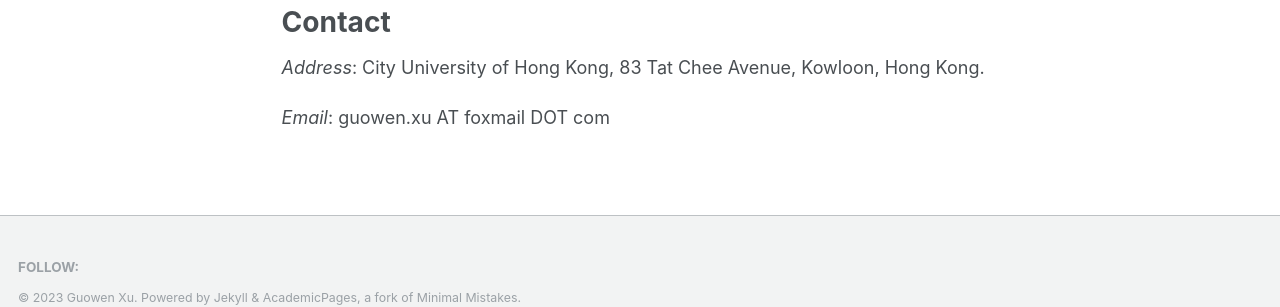
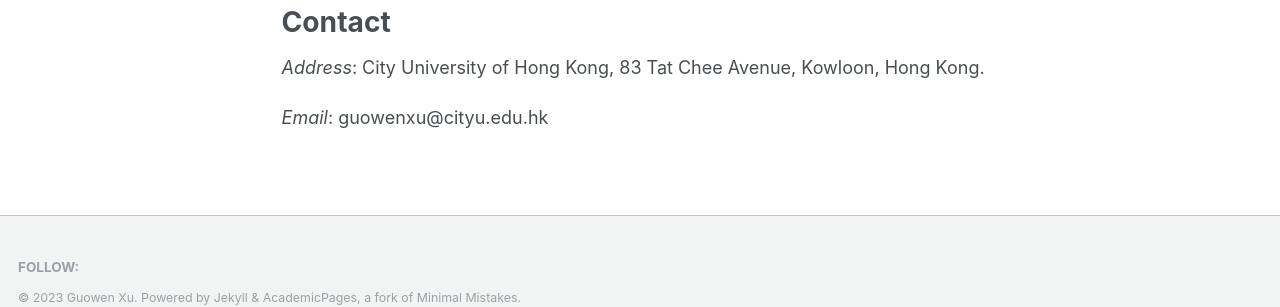
Before and after one commit to Guowen-xu/guowen-xu.github.io, a Jekyll site: the page built from _pages/about.md, in a window 1280 px wide and 900 px high, scrolled down 1127 px. Shown: the part 557-864 px from the top of the window. Built offline with Jekyll 4.4.1, drawn with Linux system fonts in a browser that asks for light colours; some web fonts are replaced.

Commit message:
Update about.md

```diff
--- a/_pages/about.md
+++ b/_pages/about.md
@@ -44,4 +44,4 @@ Contact
 ======
 *Address*: City University of Hong Kong, 83 Tat Chee Avenue, Kowloon, Hong Kong.
 
-*Email*: guowen.xu AT foxmail DOT com
+*Email*: guowenxu@cityu.edu.hk
```
